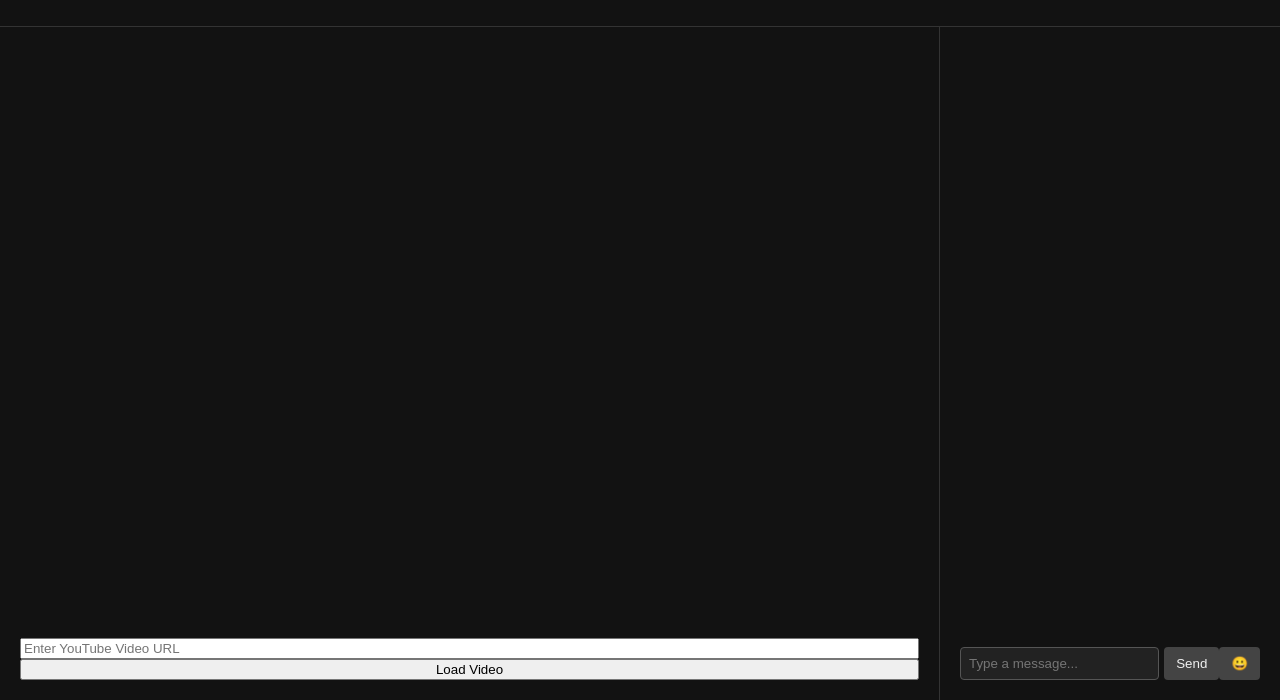
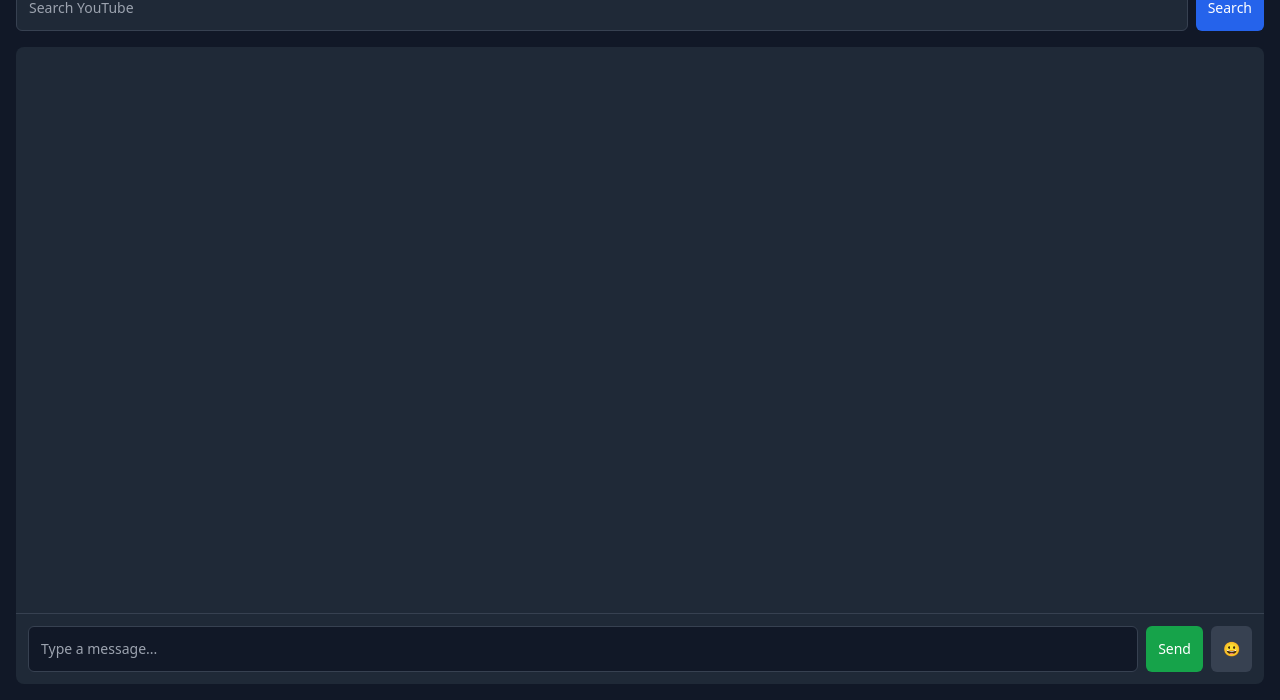
Before and after one commit to techbotinc/Party2, a plain HTML site: page index.html in a window 1280 px wide. Shown: the part 100-800 px from the top of the page. Drawn offline with nearby package versions, Linux system fonts and the light colour scheme.

Commit message:
Update index.html

```diff
--- a/index.html
+++ b/index.html
@@ -4,142 +4,78 @@
     <meta charset="UTF-8">
     <meta name="viewport" content="width=device-width, initial-scale=1.0">
     <title>Watch Together</title>
+    <script src="https://cdn.tailwindcss.com"></script>
     <style>
-        body {
-            margin: 0;
-            font-family: 'Segoe UI', Tahoma, Geneva, Verdana, sans-serif;
-            background-color: #121212;
-            color: #f0f0f0;
-            display: flex;
-            flex-direction: column;
-            height: 100vh;
-        }
-
-        #header {
-            padding: 20px;
-            text-align: center;
-            border-bottom: 1px solid #333;
-        }
-
-        #content {
-            display: flex;
-            flex-grow: 1;
-        }
-
-        #video-container {
-            flex-grow: 2;
-            padding: 20px;
-            display: flex;
-            flex-direction: column;
-        }
-
-        #youtube-player {
-            flex-grow: 1;
-            min-height: 300px;
-        }
-
-        #chat-container {
-            width: 300px;
-            padding: 20px;
-            border-left: 1px solid #333;
-            display: flex;
-            flex-direction: column;
-        }
-
-        #chat-messages {
-            flex-grow: 1;
-            overflow-y: auto;
-            margin-bottom: 10px;
-        }
-
-        #chat-input {
-            display: flex;
-        }
-
-        #message-input {
-            flex-grow: 1;
-            padding: 8px;
-            border: 1px solid #555;
-            background-color: #222;
-            color: #f0f0f0;
-            border-radius: 4px;
-            margin-right: 5px;
-        }
-
-        #send-button {
-            padding: 8px 12px;
-            background-color: #444;
-            color: #f0f0f0;
-            border: none;
-            border-radius: 4px;
-            cursor: pointer;
-        }
-        .emoji-button{
-            padding: 8px 12px;
-            background-color: #444;
-            color: #f0f0f0;
-            border: none;
-            border-radius: 4px;
-            cursor: pointer;
-        }
         #emoji-picker {
+            display: none;
             position: absolute;
-            display: none;
-            background-color: #333;
-            border: 1px solid #555;
-            border-radius: 4px;
-            padding: 10px;
-            z-index: 100;
+            background-color: #374151;
+            border-radius: 0.375rem;
+            padding: 0.5rem;
+            z-index: 50;
             flex-wrap: wrap;
             width: 200px;
         }
 
         #emoji-picker button {
+            font-size: 1.25rem;
+            margin: 0.25rem;
             background: none;
             border: none;
-            font-size: 20px;
             cursor: pointer;
-            margin: 2px;
         }
     </style>
 </head>
-<body>
-    <div id="header">
-        <h1>Watch Together</h1>
-    </div>
-    <div id="content">
-        <div id="video-container">
-            <div id="youtube-player"></div>
-            <input type="text" id="video-url" placeholder="Enter YouTube Video URL">
-            <button id="load-video">Load Video</button>
+<body class="bg-gray-900 text-white h-screen flex flex-col">
+
+    <header class="p-4 text-center border-b border-gray-800">
+        <h1 class="text-xl font-semibold">Watch Together</h1>
+    </header>
+
+    <main class="flex flex-col flex-grow p-4 space-y-4">
+
+        <div class="flex flex-col space-y-2">
+            <div id="youtube-player" class="aspect-w-16 aspect-h-9 rounded-lg overflow-hidden"></div>
+            <div class="flex space-x-2">
+                <input type="text" id="search-query" placeholder="Search YouTube" class="flex-grow bg-gray-800 border border-gray-700 rounded-md p-3 text-sm">
+                <button id="search-video" class="bg-blue-600 hover:bg-blue-700 text-white rounded-md p-3 text-sm">Search</button>
+            </div>
         </div>
-        <div id="chat-container">
-            <div id="chat-messages"></div>
-            <div id="chat-input">
-                <input type="text" id="message-input" placeholder="Type a message...">
-                <button id="send-button">Send</button>
-                <button class="emoji-button" id="emoji-trigger">😀</button>
+
+        <div class="flex flex-col flex-grow bg-gray-800 rounded-lg overflow-hidden">
+            <div id="chat-messages" class="flex-grow p-3 overflow-y-auto space-y-2"></div>
+            <div class="p-3 border-t border-gray-700 flex space-x-2 relative">
+                <input type="text" id="message-input" placeholder="Type a message..." class="flex-grow bg-gray-900 border border-gray-700 rounded-md p-3 text-sm">
+                <button id="send-button" class="bg-green-600 hover:bg-green-700 text-white rounded-md p-3 text-sm">Send</button>
+                <button id="emoji-trigger" class="bg-gray-700 hover:bg-gray-600 text-white rounded-md p-3 text-sm">😀</button>
+                <div id="emoji-picker" class="absolute bottom-12 right-0 flex"></div>
             </div>
-            <div id="emoji-picker">
-                </div>
         </div>
-    </div>
+
+    </main>
 
     <script>
         let player;
         const chatMessages = document.getElementById('chat-messages');
         const messageInput = document.getElementById('message-input');
         const sendButton = document.getElementById('send-button');
-        const videoUrlInput = document.getElementById('video-url');
-        const loadVideoButton = document.getElementById('load-video');
+        const searchQueryInput = document.getElementById('search-query');
+        const searchVideoButton = document.getElementById('search-video');
         const emojiPicker = document.getElementById('emoji-picker');
         const emojiTrigger = document.getElementById('emoji-trigger');
 
         function onYouTubeIframeAPIReady() {
             player = new YT.Player('youtube-player', {
                 height: '360',
-                width: '640',
+                width: '100%',
                 videoId: '',
+                playerVars: {
+                  'playsinline': 1,
+                  'controls': 1,
+                  'rel': 0,
+                  'showinfo': 0,
+                  'modestbranding': 1
+                },
                 events: {
                     'onReady': onPlayerReady,
                     'onStateChange': onPlayerStateChange
@@ -151,21 +87,25 @@
         }
 
         function onPlayerStateChange(event) {
-        }
-        loadVideoButton.addEventListener('click', function(){
-            const videoUrl = videoUrlInput.value;
-            const videoId = getVideoId(videoUrl);
-            if(videoId){
-                player.loadVideoById(videoId);
+            if (event.data === YT.PlayerState.UNSTARTED) {
+                document.getElementById("youtube-player").innerHTML = "";
             }
-
-        });
-        function getVideoId(url) {
-            const regExp = /^.*((youtu.be\/)|(v\/)|(\/u\/\w\/)|(embed\/)|(watch\?))\??v?=?([^#&?]*).*/;
-            const match = url.match(regExp);
-            return (match && match[7].length == 11) ? match[7] : false;
         }
 
+        searchVideoButton.addEventListener('click', searchAndLoadVideo);
+        searchQueryInput.addEventListener('keypress', function(event) {
+            if (event.key === 'Enter') {
+                searchAndLoadVideo();
+            }
+        });
+
+        function searchAndLoadVideo() {
+            const searchQuery = searchQueryInput.value.trim();
+            if (searchQuery) {
+                const placeholderVideoId = 'dQw4w9WgXcQ';
+                player.loadVideoById(placeholderVideoId);
+            }
+        }
         sendButton.addEventListener('click', sendMessage);
         messageInput.addEventListener('keypress', function(event) {
             if (event.key === 'Enter') {
@@ -181,6 +121,7 @@
             if (message) {
                 const messageElement = document.createElement('div');
                 messageElement.textContent = message;
+                messageElement.classList.add('bg-gray-700', 'p-2', 'rounded-lg', 'text-sm');
                 chatMessages.appendChild(messageElement);
                 messageInput.value = '';
                 chatMessages.scrollTop = chatMessages.scrollHeight;
```
